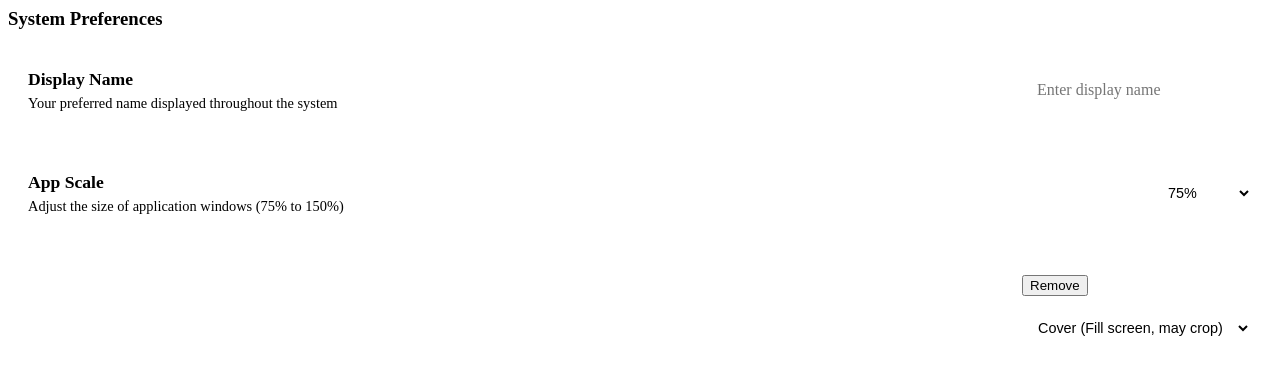
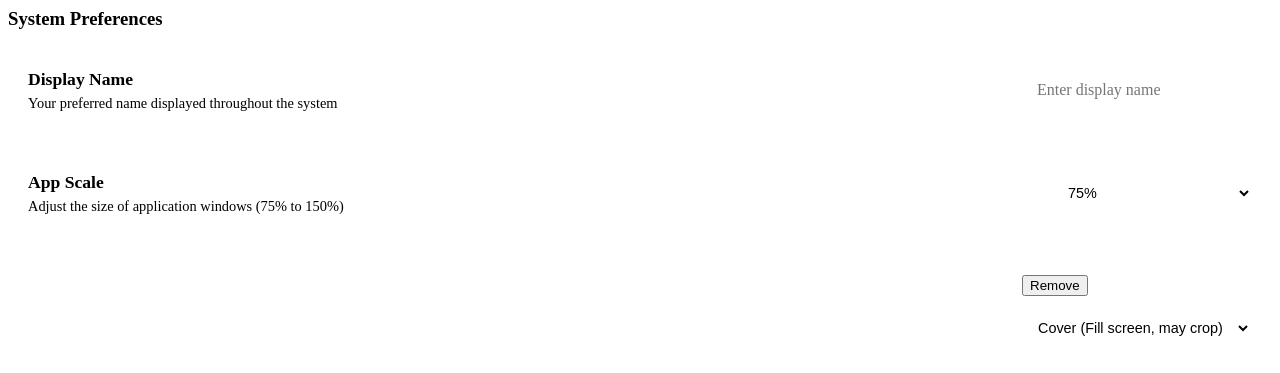
Before and after one commit to Sypnex-LLC/sypnex-os, a Flask app: template templates/apps/system-settings.html in a window 1280 px wide. Shown: the top 373 px of the page. Run offline with Flask 3, Linux system fonts and the light colour scheme; the template is opened without the code that fills it, so the values that code supplies are empty; parts of the project's set-up code (start-up, migrations or seed data) failed here and were passed over.

Commit message:
style fix

```diff
--- a/static/css/os-system-settings.css
+++ b/static/css/os-system-settings.css
@@ -177,30 +177,6 @@ input:checked + .toggle-slider:before {
 
 .toggle-switch:hover .toggle-slider {
     border-color: var(--accent-color);
-}
-
-/* Scale Select Styles */
-.scale-select {
-    padding: 8px 12px;
-    border: 1px solid var(--glass-border);
-    border-radius: 6px;
-    background: var(--glass-bg);
-    color: var(--text-primary);
-    font-size: 0.9em;
-    cursor: pointer;
-    transition: all 0.3s ease;
-    min-width: 100px;
-}
-
-.scale-select:focus {
-    outline: none;
-    border-color: var(--accent-color);
-    box-shadow: 0 0 0 2px rgba(0, 212, 255, 0.2);
-}
-
-.scale-select:hover {
-    border-color: var(--accent-color);
-    background: rgba(0, 212, 255, 0.05);
 }
 
 /* PIN Code Styles */
--- a/templates/apps/system-settings.html
+++ b/templates/apps/system-settings.html
@@ -25,7 +25,7 @@
                         <div class="preference-description">Adjust the size of application windows (75% to 150%)</div>
                     </div>
                     <div class="preference-control">
-                        <select id="app-scale-select" class="scale-select">
+                        <select id="app-scale-select" class="app-select">
                             <option value="75">75%</option>
                             <option value="80">80%</option>
                             <option value="85">85%</option>
```
